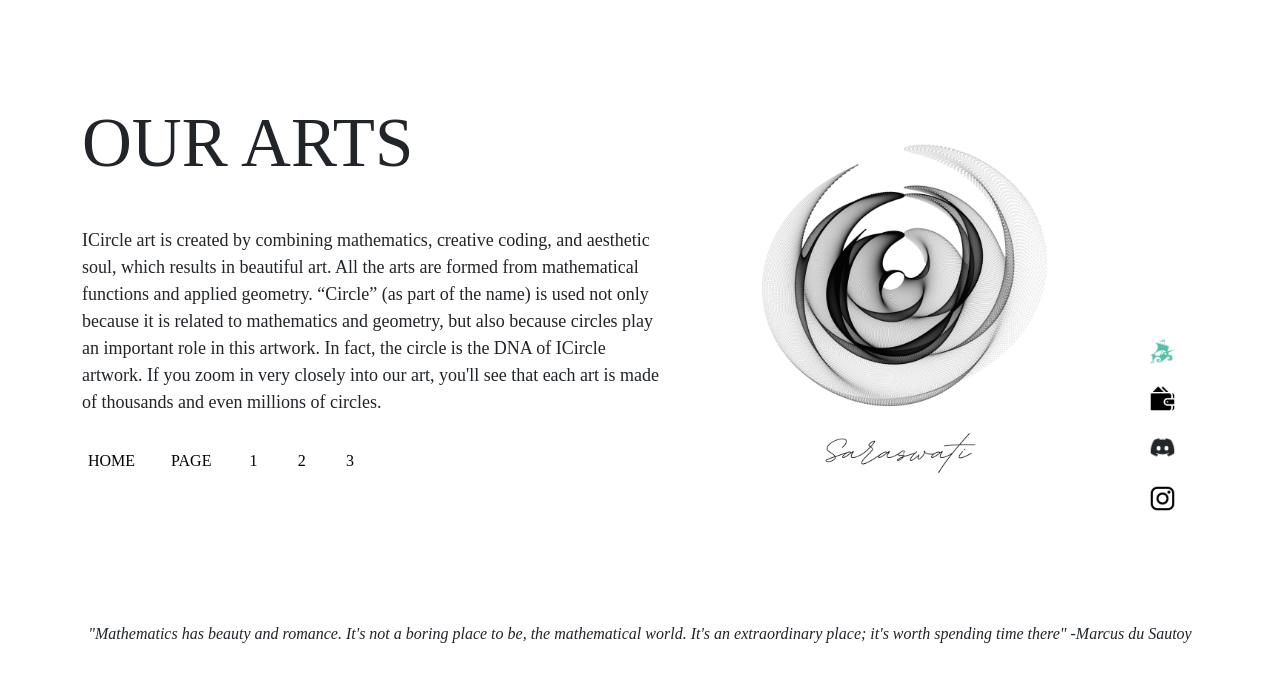
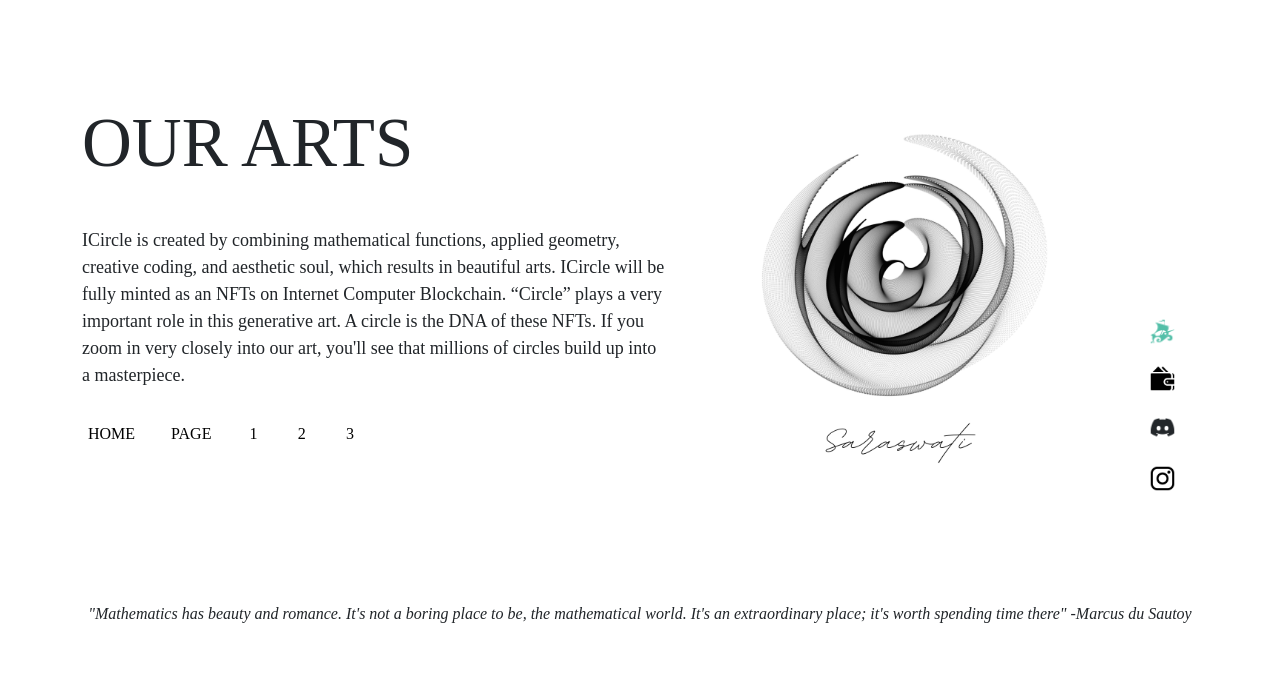
Before and after one commit to ICircleNFT/frontend, a Next.js app: page /arts in a window 1280 px wide. Shown: the top 682 px of the page. Built offline with nearby package versions, Linux system fonts and the light colour scheme.

Commit message:
update narration

```diff
--- a/pages/arts.js
+++ b/pages/arts.js
@@ -36,11 +36,9 @@ export default function Arts() {
                         <Col lg="7">
                             <h1 className={style.title}>OUR ARTS</h1>
                             <p className={style.subtitle}>
-                            ICircle art is created by combining mathematics, creative coding, and aesthetic soul, which results in beautiful art.
-                            All the arts are formed from mathematical functions and applied geometry. “Circle” (as part of the name)
-                            is used not only because it is related to mathematics and geometry, but also because circles play an important role in this artwork.
-                            In fact, the circle is the DNA of ICircle artwork. If you zoom in very closely into our art, you'll see that each art is made of thousands
-                            and even millions of circles.
+                            ICircle is created by combining mathematical functions, applied geometry, creative coding, and aesthetic soul, which results in beautiful arts.
+                            ICircle will be fully minted as an NFTs on Internet Computer Blockchain. “Circle” plays a very important role in this generative art.
+                            A circle is the DNA of these NFTs. If you zoom in very closely into our art, you'll see that millions of circles build up into a masterpiece.
                             </p>
                             <div className={`mb-3 mb-sm-5 mx-auto mx-md-0 ${style.pagination}`}>
                                 <Row>
```
